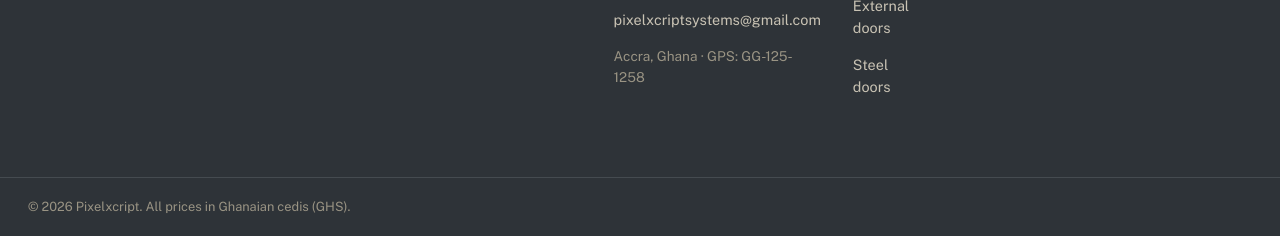
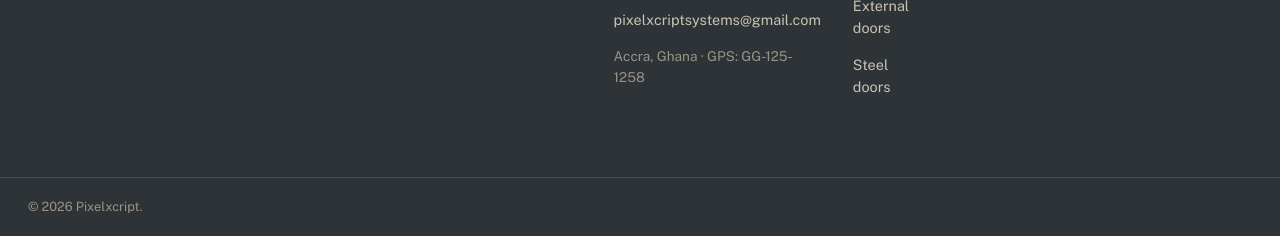
Before and after one commit to nethoth69/P-X-Doors, a website: page public/account.html in a window 1280 px wide. Shown: the part 655-891 px from the top of the page. Drawn offline with nearby package versions, Linux system fonts and the light colour scheme; no server answers.

Commit message:
Remove GHS price note from footer

```diff
--- a/public/account.html
+++ b/public/account.html
@@ -61,7 +61,7 @@
       <p><a href="catalog.html?category=steel">Steel doors</a></p>
     </div>
   </div>
-  <div class="foot-bottom">&copy; <span id="year"></span> Pixelxcript. All prices in Ghanaian cedis (GHS).</div>
+  <div class="foot-bottom">&copy; <span id="year"></span> Pixelxcript.</div>
 </footer>
 
 <script src="js/cart.js"></script>
```
Also changed, not shown: public/cart.html (+1 -1 lines), public/catalog.html (+1 -1 lines), public/checkout.html (+1 -1 lines), public/confirmation.html (+1 -1 lines), public/index.html (+1 -1 lines), public/login.html (+1 -1 lines), public/product.html (+1 -1 lines), public/signup.html (+1 -1 lines).
